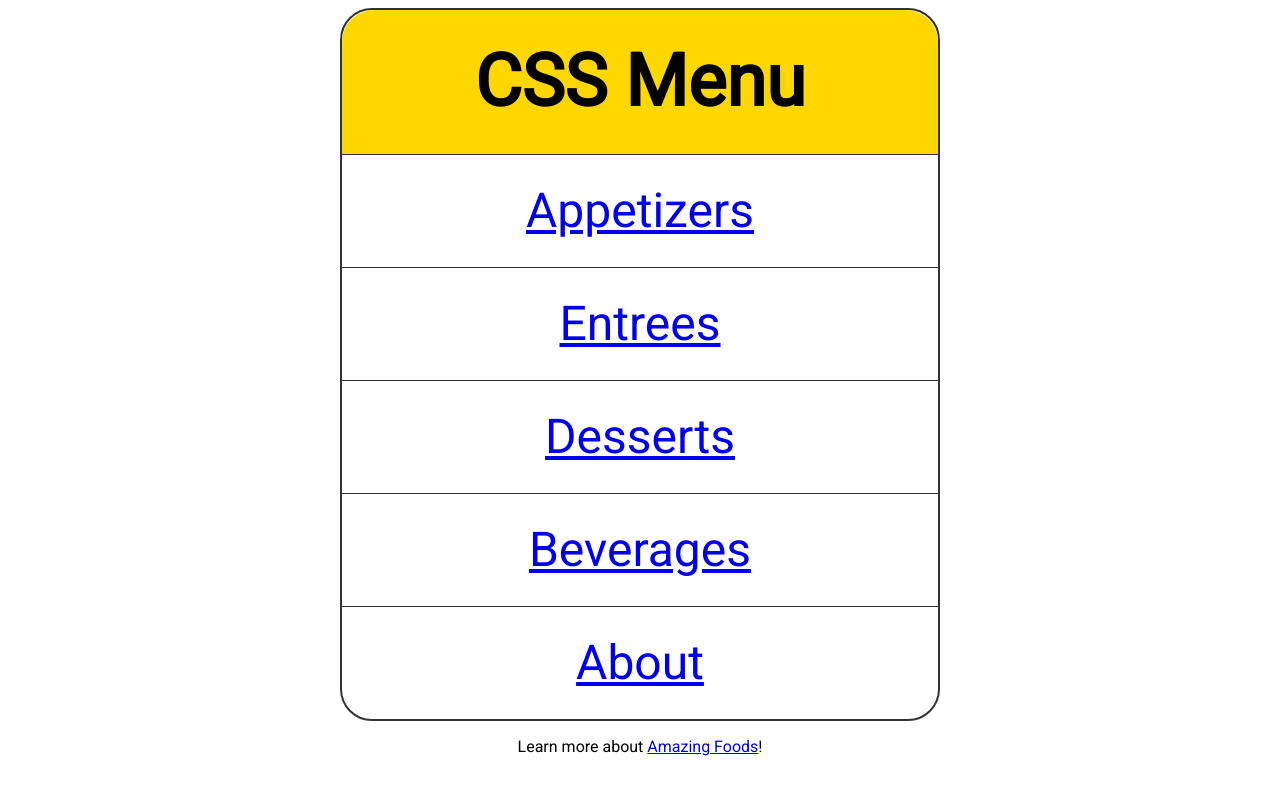
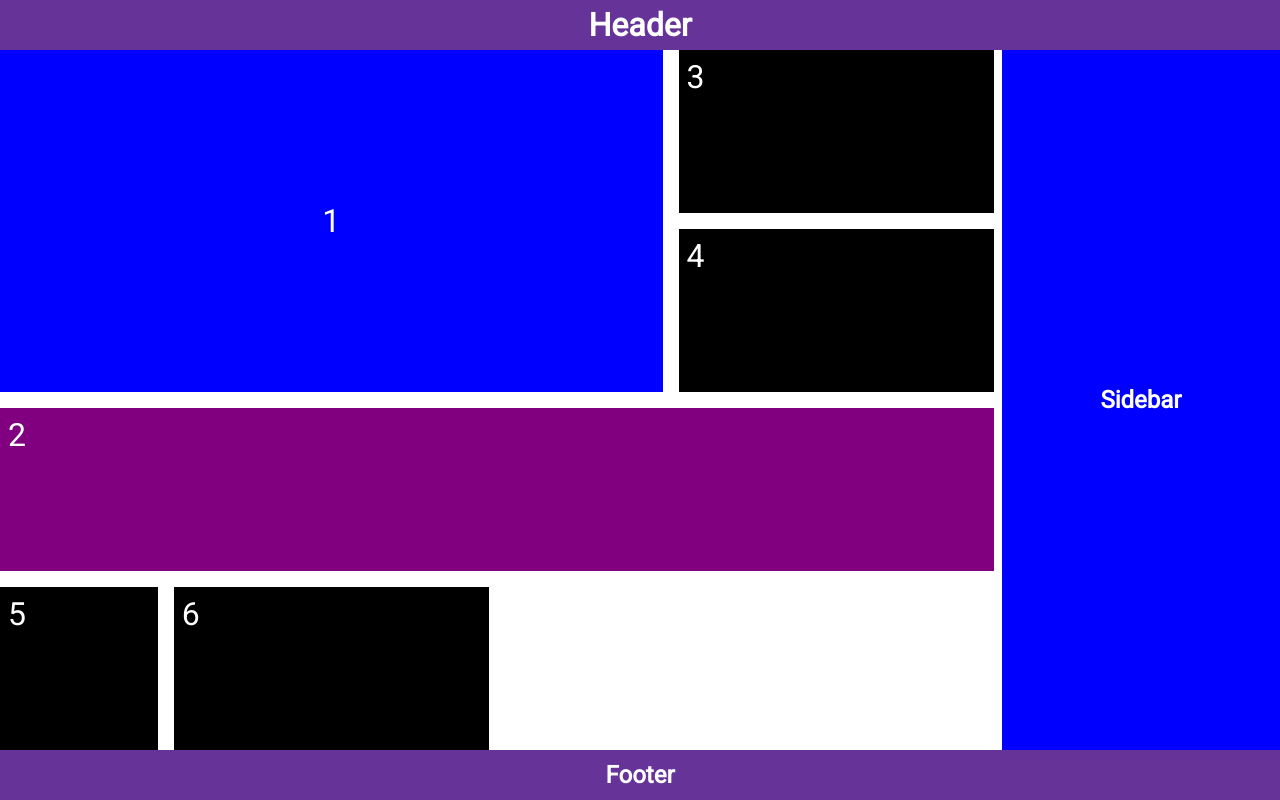
Before and after one commit to itsjustmiro/css-tutorial, a plain HTML site: page index.html in a window 1280 px wide. Drawn offline with Linux system fonts and the light colour scheme.

Commit message:
GridLayout

```diff
--- a/css/style.css
+++ b/css/style.css
@@ -1,51 +1,71 @@
 @import url("https://fonts.googleapis.com/css2?family=Roboto&display=swap");
 
 * {
-    margin: 0;
-    padding: 0;
-    box-sizing: border-box;
+  margin: 0;
+  padding: 0;
+  box-sizing: border-box;
 }
 
 body {
-    margin: 0.5rem;
-    font-family: "Roboto", sans-serif;
-    text-align: center;
+  font-family: "Roboto", sans-serif;
+  min-height: 100vh;
+
+  display: grid;
+  grid-template-columns: repeat(9, 1fr);
+  grid-auto-rows: 50px auto 50px;
+  grid-template-areas: "hd hd hd hd hd hd hd hd hd" "mn mn mn mn mn mn mn sb sb" "ft ft ft ft ft ft ft ft ft";
+  column-gap: 0.5rem;
 }
 
-nav {
-    border: 2px solid #333;
-    border-radius: 2rem;
-    margin: 0 auto 1rem;
-    max-width: 600px;
-    font-size: 3rem;
-    line-height: 7rem;
+.el {
+    background-color: rebeccapurple;
+    color: white;
+    display: grid;
+    place-content: center;
 }
 
-h2 {
-    padding: 1rem;
-    background: gold;
-    border-radius: 2rem 2rem 0 0;
+.header {
+    grid-area: hd;
 }
 
-li {
-    list-style-type: none;
-    border-top: 1px solid #333;
+.sidebar {
+    grid-area: sb;
+    background-color: blue;
+
 }
 
-li a {
-    display: block;
+.footer {
+    grid-area: ft;
 }
-li a:visited {
-    text-decoration: none;
-    color: #333;
+.container {
+    grid-area: mn;
+    min-height: 400px;
+    display: grid;
+    grid-template-columns: repeat(2, 1fr 2fr);
+    grid-auto-rows: minmax(150px, auto);
+    gap: 1rem;
+
+
+}
+.box {
+  background-color: #000;
+  color: #fff;
+  font-size: 2rem;
+  padding: 0.5rem;
+
 }
 
-li a:hover, li a:focus {
-    background: #333;
-    color: whitesmoke;
-    cursor: pointer;
+.box:first-child {
+    background-color: blue;
+    grid-column: 1 / 4;
+    grid-row: 1 / 3;
+
+    display: grid;
+    place-content: center;
 }
 
-li:last-child a {
-border-radius: 0 0 2rem 2rem;
+.box:nth-child(2) {
+    background-color: purple;
+    grid-column: 1 / 5;
+    grid-row: 3 / 4;
 }
--- a/index.html
+++ b/index.html
@@ -5,22 +5,22 @@
     <meta charset="UTF-8">
     <meta http-equiv="X-UA-Compatible" content="IE=edge">
     <meta name="viewport" content="width=device-width, initial-scale=1.0">
-    <title>CSS Menu</title>
+    <title>CSS Grid</title>
     <link rel="stylesheet" href="css/style.css">
 </head>
 
 <body>
-   <nav>
-       <h2>CSS Menu</h2>
-       <ul>
-           <li><a href="one.html">Appetizers</a></li>
-           <li><a href="one.html">Entrees</a></li>
-           <li><a href="two.html">Desserts</a></li>
-           <li><a href="two.html">Beverages</a></li>
-           <li><a href="two.html">About</a></li>
-       </ul>
-   </nav>
-   <p>Learn more about <a href="https://www.cnn.com/travel/article/world-best-food-dishes/index.html">Amazing Foods</a>!</p>
+    <header class="header el"><h1>Header</h1></header>
+    <main class="container">
+            <div class="box">1</div>
+            <div class="box">2</div>
+            <div class="box">3</div>
+            <div class="box">4</div>
+            <div class="box">5</div>
+            <div class="box">6</div>
+    </main>
+    <aside class="sidebar el"><h2>Sidebar</h2></aside>
+    <footer class="footer el"><h2>Footer </h2></footer>
 </body>
 
 </html>
```
